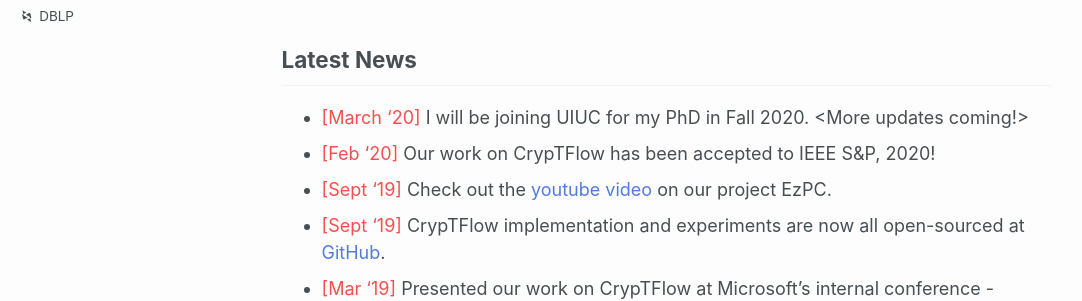
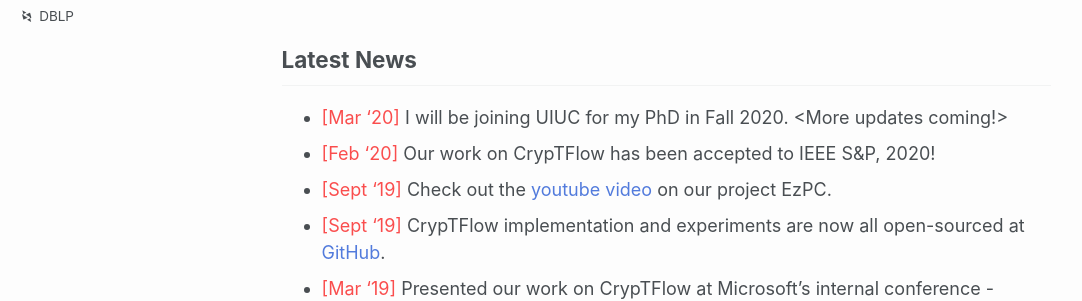
Before and after one commit to nishkum/nishkum.github.io, a Jekyll site: the page built from _pages/about.md, in a window 1280 px wide and 1130 px high. Shown: the part 562-863 px from the top of the window, without its empty margins (0-1082 px from the left). Built offline with Jekyll 4.4.1, drawn with Linux system fonts in a browser that asks for light colours; some web fonts are replaced.

Commit message:
March to Mar

```diff
--- a/_pages/about.md
+++ b/_pages/about.md
@@ -17,7 +17,7 @@
 The detailed PDF verison of my CV can be found here - [__Curriculum Vitae__](\files\Nishant_Academic_CV.pdf){: .btn .btn--info}
 
 ## Latest News
-- <span style="color:#fa4d4d">[March '20]</span> I will be joining UIUC for my PhD in Fall 2020. <More updates coming!>
+- <span style="color:#fa4d4d">[Mar '20]</span> I will be joining UIUC for my PhD in Fall 2020. <More updates coming!>
 - <span style="color:#fa4d4d">[Feb '20]</span> Our work on CrypTFlow has been accepted to IEEE S&P, 2020!
 - <span style="color:#fa4d4d">[Sept '19]</span> Check out the [youtube video](https://www.youtube.com/watch?v=-1H1Sp-_5YU) on our project EzPC.
 - <span style="color:#fa4d4d">[Sept '19]</span> CrypTFlow implementation and experiments are now all open-sourced at [GitHub](https://github.com/mpc-msri/EzPC).
```
